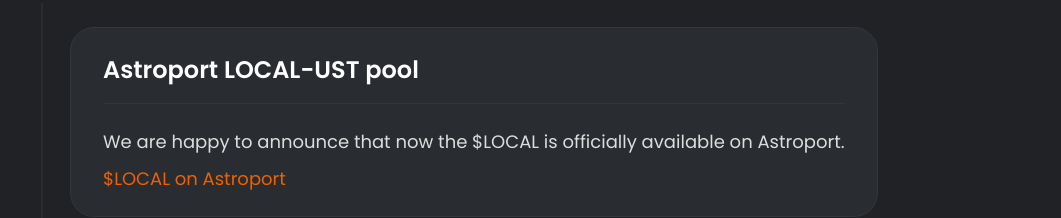
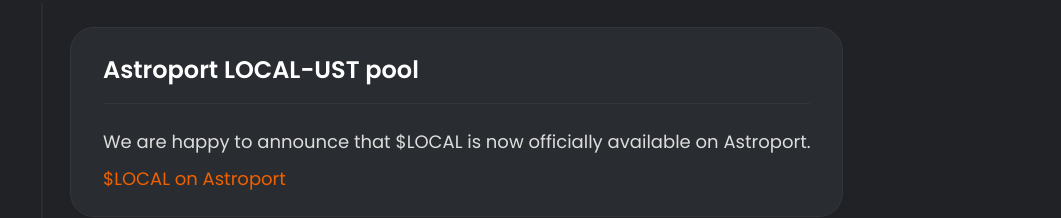
Before and after one commit to Local-Money/localmoney-website, a Vue app: page / in a window 1280 px wide. Shown: the part 3380-3598 px from the top of the page, without its empty margins (86-1147 px from the left). Built offline with nearby package versions, Linux system fonts and the light colour scheme; what @terra-money/terra.js, vue3-apexcharts would draw is missing.

Commit message:
Fix text on roadmap item

```diff
--- a/src/pages/Home.vue
+++ b/src/pages/Home.vue
@@ -183,8 +183,8 @@
             <div class="content done">
               <p class="title">Astroport LOCAL-UST pool</p>
               <p class="description">
-                We are happy to announce that now the $LOCAL is officially
-                available on Astroport.
+                We are happy to announce that $LOCAL is now officially available
+                on Astroport.
               </p>
               <p class="description">
                 <a
```
